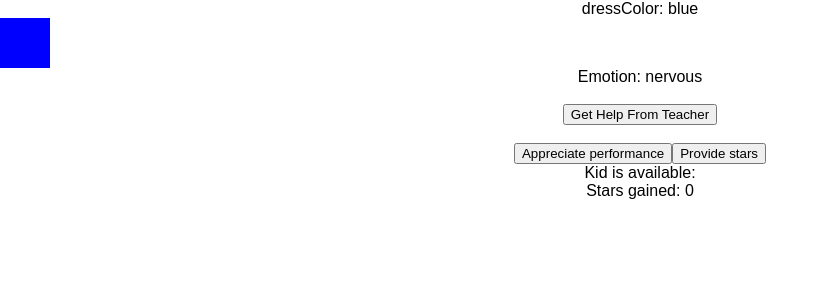
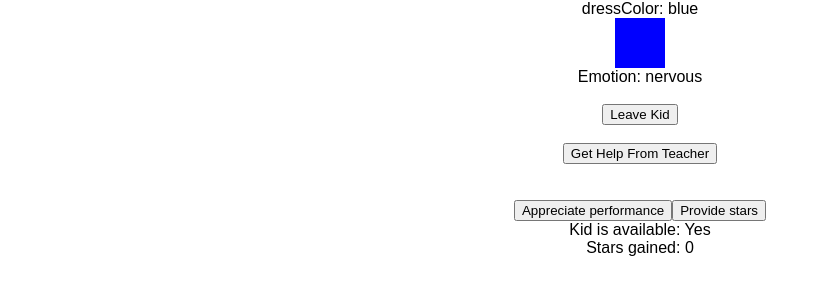
Before and after one commit to MAfzalKhan1997/React_Lifecycle_Hooks, a React (Create React App) app: page / in a window 1280 px wide. Shown: the top 300 px of the page, without its empty margins (0-829 px from the left). Built offline with nearby package versions, Linux system fonts and the light colour scheme.

Commit message:
lifecycle hooks

```diff
--- a/src/App.js
+++ b/src/App.js
@@ -12,19 +12,19 @@ class App extends Component {
 
     this.state = {
 
-      // volume:0,
+      available: true,
+      judge: true,
     }
+
     this.furtherSteps = this.furtherSteps.bind(this);
     this.applaud = this.applaud.bind(this);
     this.stars = this.stars.bind(this);
+    this.judge = this.judge.bind(this);
   }
 
   static getDerivedStateFromProps() {
 
-    return {
-      volume: 5
-    }
-
+    return { volume: 5 }
   }
 
   furtherSteps(furtherSteps) {
@@ -45,18 +45,32 @@ class App extends Component {
     })
   }
 
+  judge(judge) {
+    this.setState({
+      judge,
+    })
+  }
+
   render() {
-    const { furtherSteps, applaud, stars } = this.state;
+    const { furtherSteps, applaud, stars, available, judge } = this.state;
     return (
       <div className="App">
-
-        <Kid dressColor={'blue'} furtherSteps={furtherSteps} applaud={applaud} stars={stars} />
-        <br />
-        <Teacher nextSteps={this.furtherSteps} />
-        <br />
-        <br />
-        <Judge giveApplaud={this.applaud} getStars={this.stars} />
-
+        <center>
+          {
+            available ? <div>
+              <Kid dressColor={'blue'} furtherSteps={furtherSteps} applaud={applaud} stars={stars} judge={this.judge} />
+              <br />
+              <button onClick={() => this.setState({ available: false })}>Leave Kid</button>
+              <br /> <br />
+              <Teacher nextSteps={this.furtherSteps} />
+            </div> : <p>Kid and Teacher Leaved</p>
+          }
+          <br /> <br />
+          {
+            judge ? <Judge giveApplaud={this.applaud} getStars={this.stars} />
+              : <p>Now Judge also Leaved</p>
+          }
+        </center>
       </div>
     );
   }
--- a/src/components/Judge/Judge.js
+++ b/src/components/Judge/Judge.js
@@ -7,14 +7,13 @@ export default class Judge extends React.Component {
 
     this.state = {
       stars: 0,
-      available: false
+      available: 'Yes'
     }
   }
 
   applaud() {
 
     this.props.giveApplaud();
-
   }
 
   provideStars() {
@@ -28,6 +27,7 @@ export default class Judge extends React.Component {
   }
 
   shouldComponentUpdate(nextProps, nextState) {
+
     return nextState.stars <= 5
   }
 
--- a/src/components/Kid/Kid.js
+++ b/src/components/Kid/Kid.js
@@ -1,6 +1,5 @@
 import React from 'react';
 import '../../App.css';
-
 
 export default class Kid extends React.Component {
 
@@ -25,9 +24,6 @@ export default class Kid extends React.Component {
       danceSteps.push(...furtherSteps)
     }
 
-    // console.log('props', props)
-    // console.log('dancesetps', danceSteps)
-
     return {
       danceSteps,
       startedPerforming: danceSteps.length === 5 ? true : false,
@@ -45,25 +41,30 @@ export default class Kid extends React.Component {
   }
 
   componentDidUpdate(prevProps) {
-    console.log(prevProps)
-    if (prevProps.stars === 3 ) {
 
+    if (prevProps.stars === 3) {
       this.qualified();
-
     }
   }
 
   qualified() {
-    console.log('qualified')
+
     this.setState({
       startedPerforming: false,
+      qualified: true,
       danceSteps: []
     })
   }
 
+  componentWillUnmount() {
+
+    const { judge } = this.props;
+    judge(false);
+  }
+
   render() {
     const { dressColor } = this.props;
-    const { danceSteps, emotion, startedPerforming, currentStepIndex } = this.state;
+    const { danceSteps, emotion, startedPerforming, currentStepIndex, qualified } = this.state;
 
     return (
       <div>
@@ -71,11 +72,14 @@ export default class Kid extends React.Component {
         <div style={{ backgroundColor: dressColor, width: 50, height: 50 }}></div>
         <div>Emotion: {emotion} </div>
         {
-          startedPerforming && <div>
-            Current Step: {danceSteps[currentStepIndex]}
-            <button onClick={() => this.setState({ currentStepIndex: currentStepIndex + 1 })}>Perform Next Step</button>
-          </div>}
-
+          startedPerforming ?
+            <div>
+              Current Step: {danceSteps[currentStepIndex]}
+              <button onClick={() => this.setState({ currentStepIndex: currentStepIndex + 1 })}>Perform Next Step</button>
+            </div>
+            :
+            qualified ? <p>You are Qualified</p> : null
+        }
       </div>
     );
   }
--- a/src/components/Teacher/Teacher.js
+++ b/src/components/Teacher/Teacher.js
@@ -1,6 +1,5 @@
 import React from 'react';
 import '../../App.css';
-
 
 export default class Teacher extends React.Component {
 
@@ -14,10 +13,8 @@ export default class Teacher extends React.Component {
     const {nextSteps}  = this.props;
 
     const furtherSteps = [ 'step3' , 'step4' , 'step5' ]
-
     nextSteps(furtherSteps);
  }
-
 
  render() {
 
```
